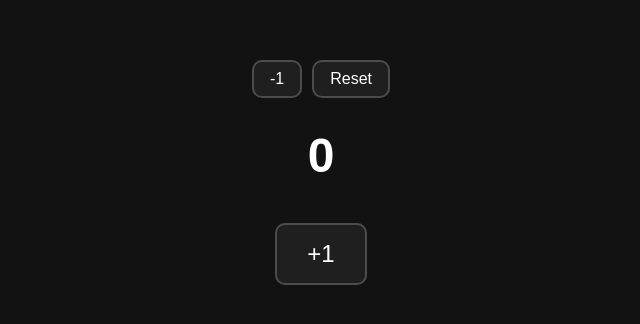
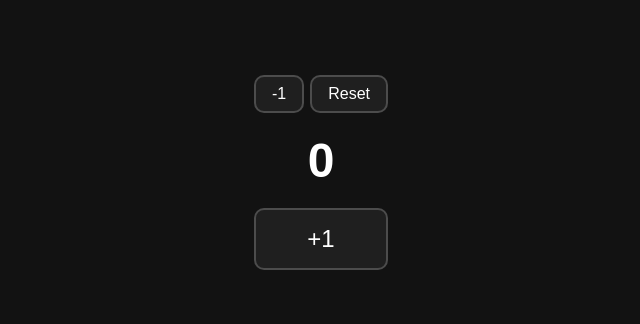
Before and after one commit to aceandduce/CounterHTML, a plain HTML site: page index.html in a window 1280 px wide. Shown: the part 228-552 px from the top of the page, without its empty margins (319-959 px from the left). Drawn offline with Linux system fonts and the light colour scheme.

Commit message:
Update index.html

```diff
--- a/index.html
+++ b/index.html
@@ -5,7 +5,7 @@
   <meta name="viewport" content="width=device-width, initial-scale=1.0">
   <title>Click Counter</title>
   <style>
-    body {
+    html, body {
       background-color: #121212;
       color: #ffffff;
       font-family: Arial, sans-serif;
@@ -15,32 +15,54 @@
       justify-content: center;
       height: 100vh;
       margin: 0;
+      padding: 10px;
+      box-sizing: border-box;
+    }
+
+    .container {
+      width: 100%;
+      max-width: 100vw;
+      display: flex;
+      flex-direction: column;
+      align-items: center;
+      box-sizing: border-box;
     }
 
     h1 {
-      font-size: 3em;
-      margin: 20px 0;
+      font-size: 8vw;
+      margin: 10px 0;
+      word-break: break-word;
+      text-align: center;
+    }
+
+    .top-buttons, .bottom-button {
+      display: flex;
+      gap: 6px;
+      flex-wrap: wrap;
+      justify-content: center;
+      width: 100%;
+      box-sizing: border-box;
     }
 
     .top-buttons {
-      display: flex;
-      gap: 10px;
       margin-bottom: 10px;
     }
 
     .bottom-button {
-      margin-top: 20px;
+      margin-top: 10px;
     }
 
     button {
-      padding: 15px 30px;
-      font-size: 1.5em;
+      flex: 1 1 auto;
+      padding: 3vw 6vw;
+      font-size: 4vw;
       background-color: #1f1f1f;
       color: #ffffff;
       border: 2px solid #ffffff33;
       border-radius: 10px;
       cursor: pointer;
       transition: background-color 0.2s, transform 0.1s;
+      min-width: 0;
     }
 
     button:hover {
@@ -52,18 +74,38 @@
     }
 
     .small-button {
+      font-size: 3vw;
+      padding: 2vw 4vw;
+    }
+
+    @media (min-width: 600px) {
+      h1 {
+        font-size: 3em;
+      }
+
+      button {
+        font-size: 1.5em;
+        padding: 15px 30px;
+      }
+
+      .small-button {
         font-size: 1em;
         padding: 8px 16px;
+      }
     }
   </style>
 </head>
 <body>
+  <div class="container">
     <div class="top-buttons">
       <button class="small-button" onclick="decrementCounter()">-1</button>
       <button class="small-button" onclick="resetCounter()">Reset</button>
     </div>
     <h1 id="counter">0</h1>
-  <button class="bottom-button" onclick="incrementCounter()">+1</button>
+    <div class="bottom-button">
+      <button onclick="incrementCounter()">+1</button>
+    </div>
+  </div>
 
   <script>
     let count = parseInt(localStorage.getItem('counter')) || 0;
```
Lines whose indentation alone changed are shown as unchanged.
